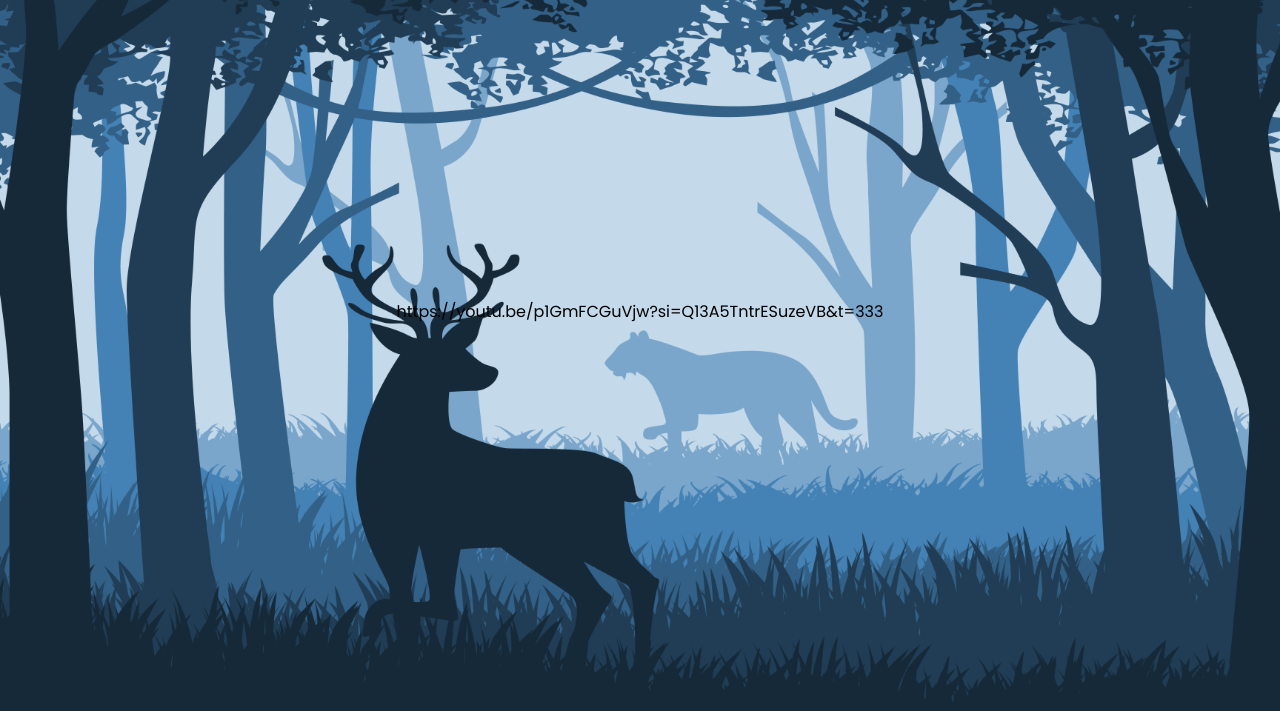
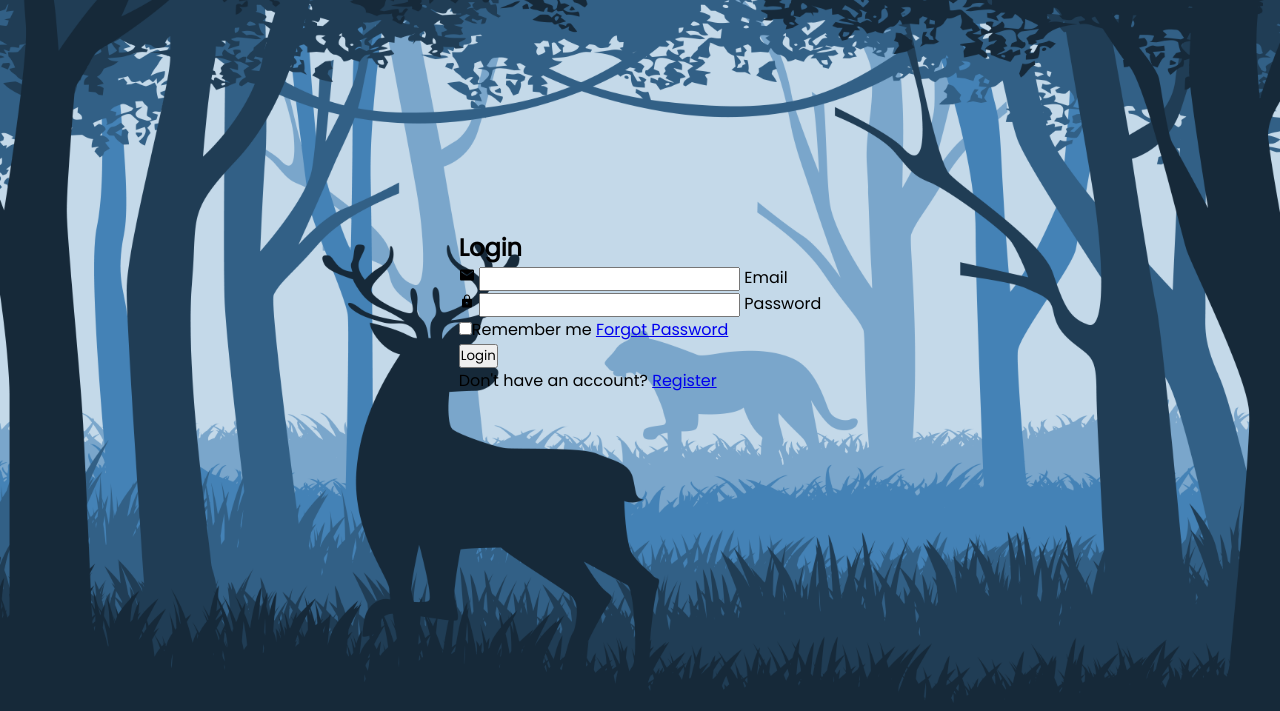
Before and after one commit to askawasaki/WebsiteWithLoginAndRegister, a plain HTML site: page index.html in a window 1280 px wide. Shown: the part 89-800 px from the top of the page. Drawn offline with nearby package versions, Linux system fonts and the light colour scheme.

Commit message:
login box html

```diff
--- a/index.html
+++ b/index.html
@@ -6,7 +6,7 @@
     <meta name="viewport" content="width=device-width, initial-scale=1.0">
     <title>Website With Login and Registration | Codehal</title>
     <link rel="stylesheet" href="style.css">
-    https://youtu.be/p1GmFCGuVjw?si=Q13A5TntrESuzeVB&t=333
+    <!-- https://youtu.be/p1GmFCGuVjw?si=Q13A5TntrESuzeVB&t=333 -->
 </head>
 <body>
 
@@ -22,6 +22,35 @@
         </nav>
     </header>
 
+    <div class="wrapper">
+        <div class="form-box login">
+            <h2>Login</h2>
+            <form action="#">
+                <div class="input-box">
+                    <span class="icon"><ion-icon name="mail"></ion-icon></span>
+                    <input type="email" required>
+                    <label>Email</label>
+                </div>
+                <div class="input-box">
+                    <span class="icon"><ion-icon name="lock"></ion-icon></span>
+                    <input type="password" required>
+                    <label>Password</label>
+                </div>
+                <div class="remember-forgot">
+                    <label><input type="checkbox">Remember me</label>
+                    <a href="#">Forgot Password</a>
+                </div>
+                <button type="submit" class="btn">Login</button>
+                <div class="login-register">
+                    <p>Don't have an account?
+                        <a href="#" class="register-link">Register</a>
+                    </p>
+                </div>
+            </form>
+        </div>
+    </div>
+
     <script src="script.js"></script>
+    <script src="https://unpkg.com/ionicons@4.5.10-0/dist/ionicons.js"></script>
 </body>
 </html>
```
